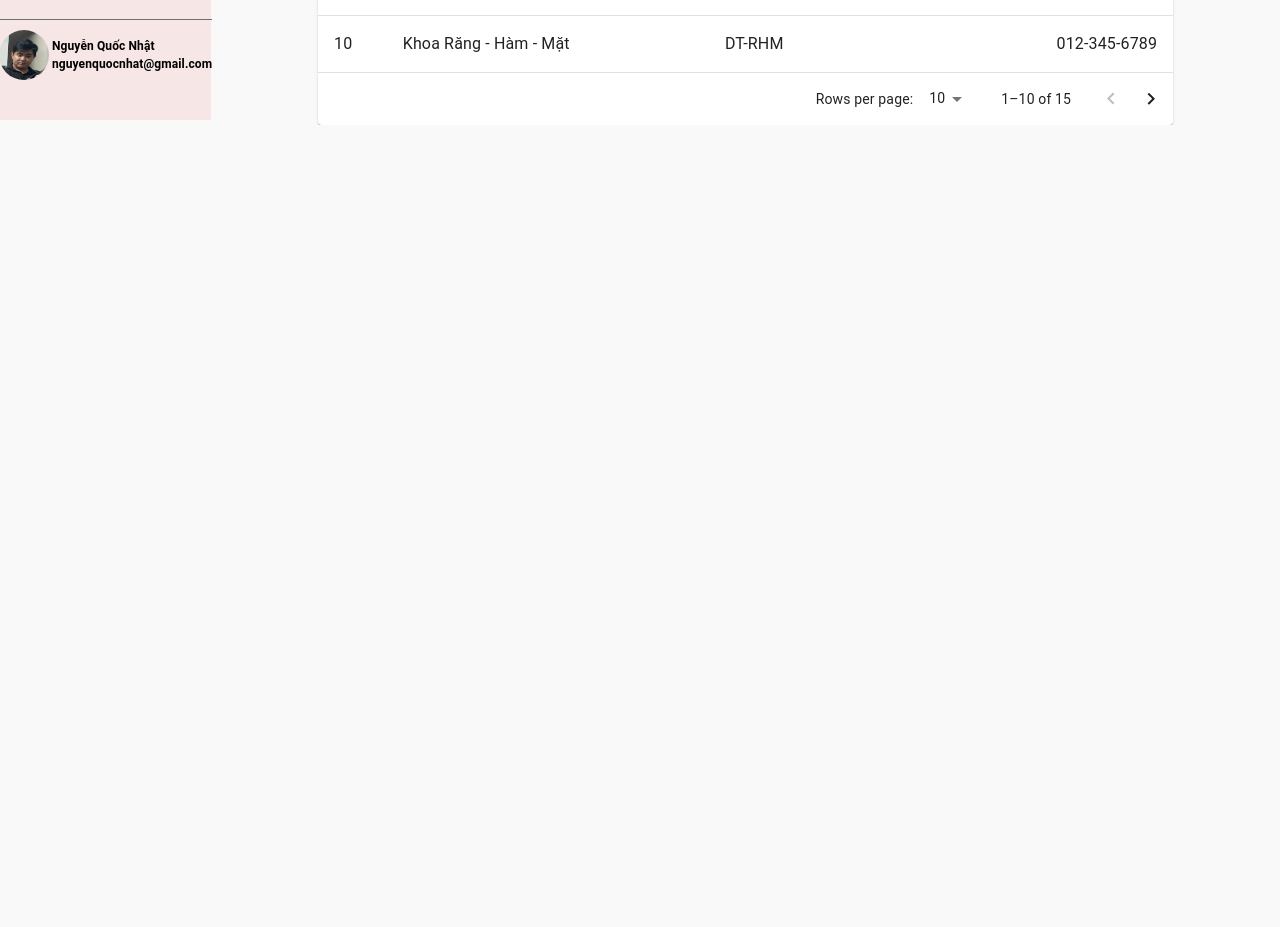
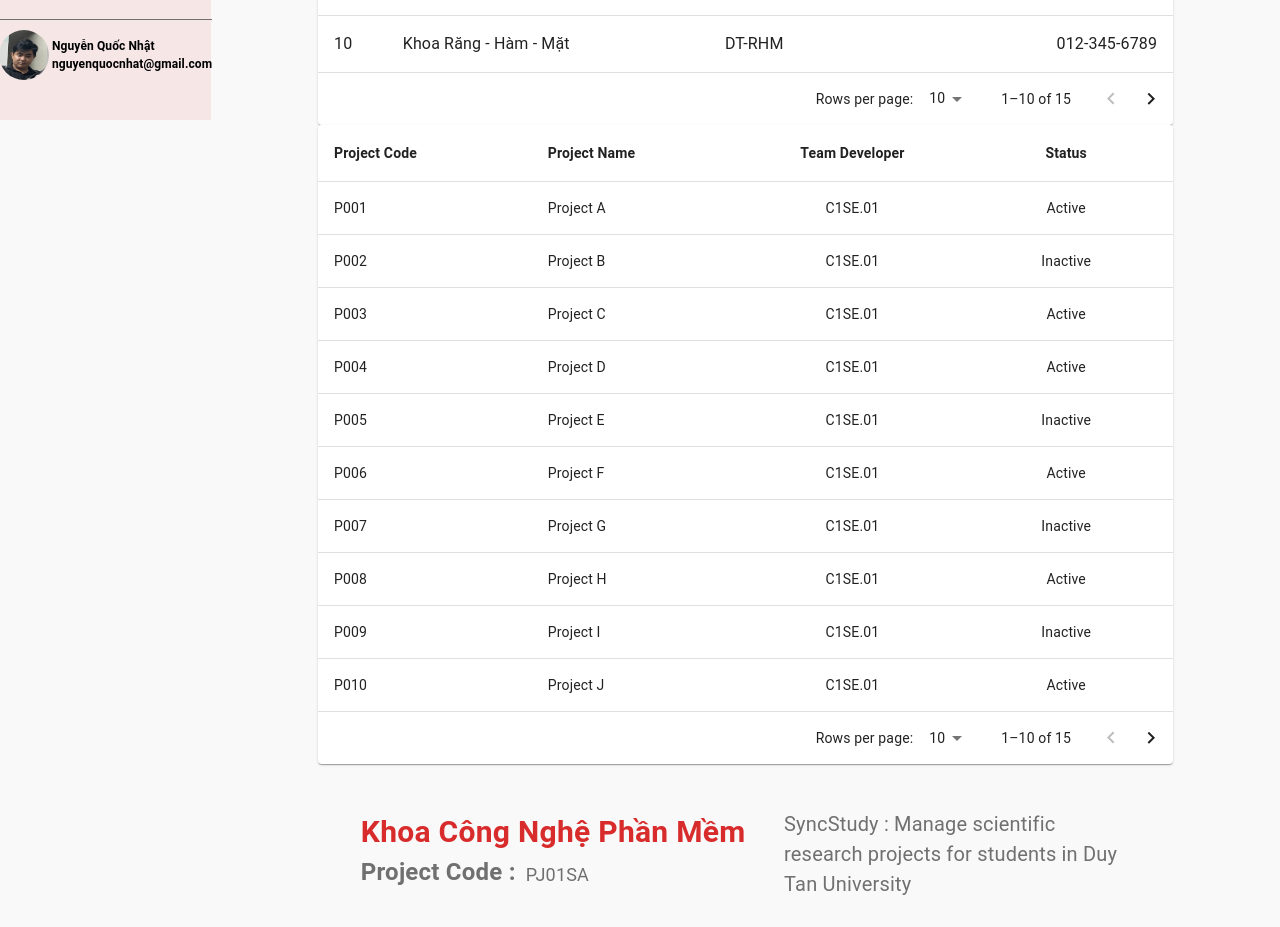
Before and after one commit to AnhThangg/Study-Sync, a React (Vite) app in the folder FrontEnd/: page /Univer/DashboadDetail in a window 1280 px wide. Shown: the part 680-1607 px from the top of the page. Before the commit the page ends 805 px from the top, so only its background shows below. Built offline with nearby package versions, Linux system fonts and the light colour scheme; sample sign-in values are in the browser's storage.

Commit message:
update univer

```diff
--- a/FrontEnd/src/Pages/Univer/Dashboarddetails/Dashboard_Detail.jsx
+++ b/FrontEnd/src/Pages/Univer/Dashboarddetails/Dashboard_Detail.jsx
@@ -5,6 +5,7 @@ import "./Dashboar_Detail.scss";
 import ComboBox from './Search/ComboBox';
 import StickyHeadTable from './ListFaculty/StickyHeadTable';
 import ListProject from './ListProject';
+import InforProject from './InfoProject/InforProject';
 
 
 
@@ -39,6 +40,8 @@ const Dashboard_Detail = () => {
                     height:'700px',
                 }}>
                     <StickyHeadTable></StickyHeadTable>
+                    <ListProject></ListProject>
+                    <InforProject></InforProject>
                 </Box>
             </Box>
         </div>
--- a/FrontEnd/src/Pages/Univer/Dashboarddetails/ListFaculty/StickyHeadTable.jsx
+++ b/FrontEnd/src/Pages/Univer/Dashboarddetails/ListFaculty/StickyHeadTable.jsx
@@ -1,5 +1,6 @@
 import React from 'react';
 import { Typography, Paper, Table, TableBody, TableCell, TableContainer, TableHead, TablePagination, TableRow } from '@mui/material';
+import { NavLink } from 'react-router-dom';
 
 const columns = [
   { id: 'no', label: 'No', minWidth: 50 },
@@ -79,7 +80,8 @@ export default function StickyHeadTable() {
             {rows
               .slice(page * rowsPerPage, page * rowsPerPage + rowsPerPage)
               .map((row) => (
-                <TableRow hover role="checkbox" tabIndex={-1} key={row.no}>
+
+                  <TableRow hover role="checkbox" tabIndex={-1} key={row.no}>
                   {columns.map((column) => {
                     const value = row[column.id];
                     return (
@@ -95,6 +97,8 @@ export default function StickyHeadTable() {
                     );
                   })}
                 </TableRow>
+
+
               ))}
           </TableBody>
         </Table>
--- a/FrontEnd/src/Pages/Univer/Dashboarddetails/ListProject/ListProject.jsx
+++ b/FrontEnd/src/Pages/Univer/Dashboarddetails/ListProject/ListProject.jsx
@@ -52,7 +52,7 @@ export default function ListProject() {
 
   return (
     <Paper sx={{ width: '100%', overflow: 'hidden' }}>
-      <TableContainer sx={{ maxHeight: 440 }}>
+      <TableContainer sx={{ maxHeight: 640 }}>
         <Table stickyHeader aria-label="sticky table">
           <TableHead>
             <TableRow>
```
